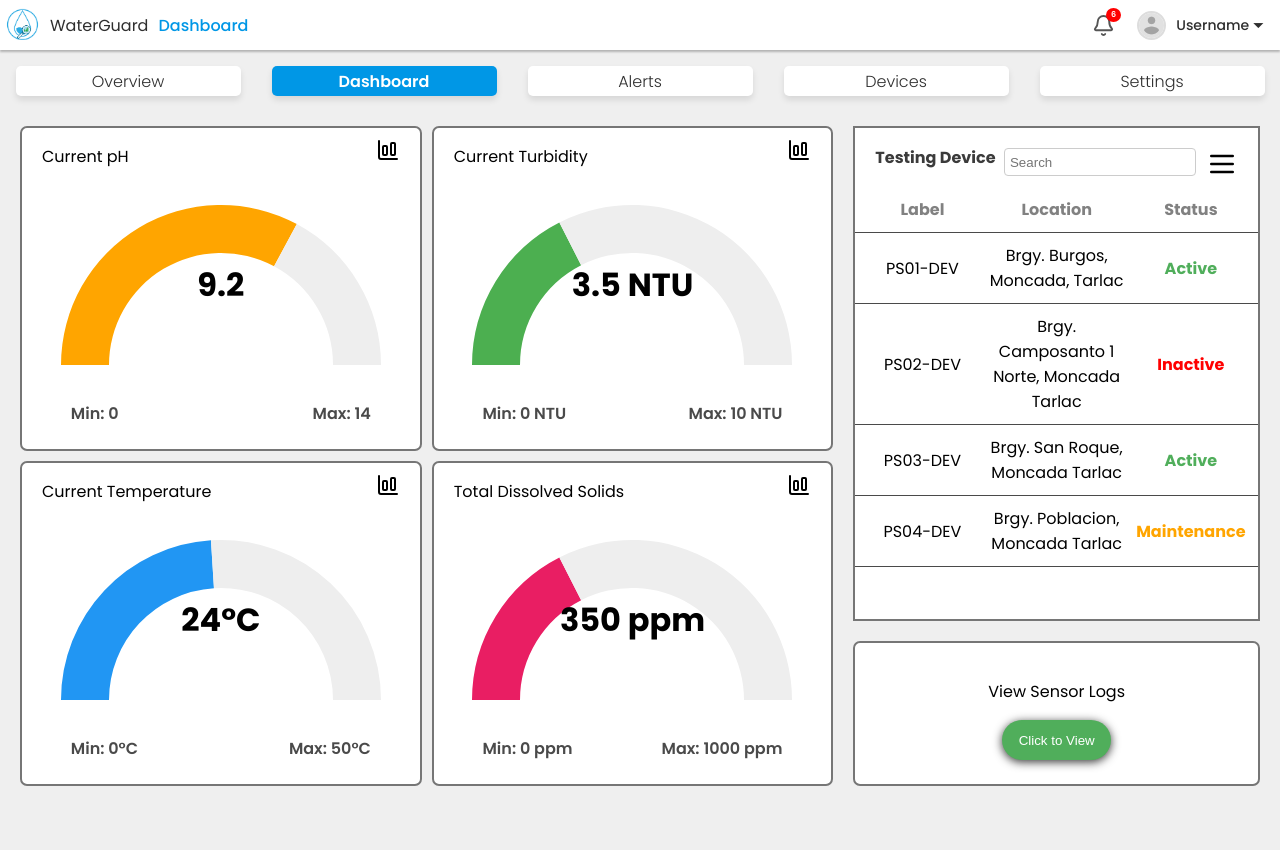
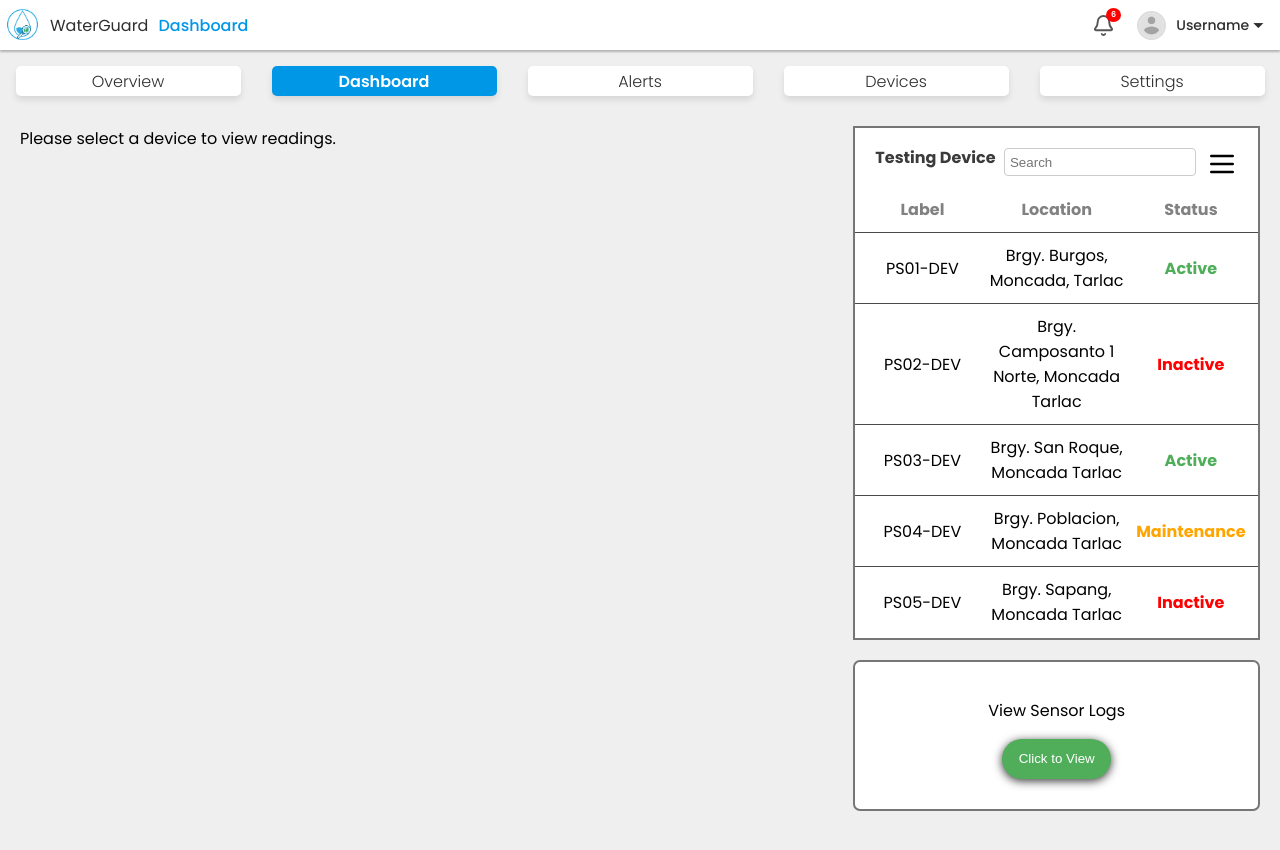
Before and after one commit to Chowzkie/WaterGuard, a React (Vite) app in the folder cp1-webapp-project/: page /dashboard in a window 1280 px wide. Shown: the top 850 px of the page. Built offline with nearby package versions, Linux system fonts and the light colour scheme.

Commit message:
Make the Device ID into the table clickable at kung ano yung clinick yun yung ipapakita sa mga dashboard na cards

```diff
--- a/cp1-webapp-project/src/Components/Dashboard/Dashboard.jsx
+++ b/cp1-webapp-project/src/Components/Dashboard/Dashboard.jsx
@@ -1,56 +1,90 @@
 import '../../Styles/Dashboard.css';
-import React, { useState, useEffect } from 'react';
-import DeviceStatus from './DeviceStatus'
-import Readings from './Readings'
+import React, { useState } from 'react';
+import DeviceStatus from './DeviceStatus';
+import Readings from './Readings';
+import { color } from 'chart.js/helpers';
 
+// MOCK DATA
+const initialDevices = [
+  {
+    id: 'PS01-DEV',
+    location: 'Brgy. Burgos, Moncada, Tarlac',
+    status: 'Active',
+    readings: [
+      { id: 1, title: 'Current pH', value: 9.2, min: 0, max: 14, unit: '', color: '#FFA500' },
+      { id: 2, title: 'Turbidity', value: 3.5, min: 0, max: 10, unit: ' NTU', color: '#4CAF50' },
+      { id: 3, title: 'Temperature', value: 24, min: 0, max: 50, unit: '°C', color: '#2196F3' },
+      { id: 4, title: 'TDS', value: 350, min: 0, max: 1000, unit: ' ppm', color: '#E91E63' },
+    ]
+  },
+  {
+    id: 'PS02-DEV',
+    location: 'Brgy. Camposanto 1 Norte, Moncada Tarlac',
+    status: 'Inactive',
+    readings: [
+      { id: 5, title: 'Current pH', value: 7.1, min: 0, max: 14, unit: '', color: '#FFA500' },
+      { id: 6, title: 'Turbidity', value: 2.0, min: 0, max: 10, unit: ' NTU', color: '#4CAF50' },
+      { id: 7, title: 'Temperature', value: 26, min: 0, max: 50, unit: '°C', color: '#2196F3' },
+      { id: 8, title: 'TDS', value: 300, min: 0, max: 1000, unit: ' ppm', color: '#E91E63' },
+    ]
+  },
+  {
+    id: 'PS03-DEV',
+    location: 'Brgy. San Roque, Moncada  Tarlac',
+    status: 'Active',
+    readings: [
+      { id: 9, title: 'Current pH', value: 6.8, min: 0, max: 14, unit: '', color: '#FFA500' },
+      { id: 10, title: 'Turbidity', value: 1.2, min: 0, max: 10, unit: ' NTU', color: '#4CAF50' },
+      { id: 11, title: 'Temperature', value: 27, min: 0, max: 50, unit: '°C', color: '#2196F3' },
+      { id: 12, title: 'TDS', value: 290, min: 0, max: 1000, unit: ' ppm', color: '#E91E63' },
+    ]
+  },
+  {
+    id: 'PS04-DEV',
+    location: 'Brgy. Poblacion, Moncada Tarlac',
+    status: 'Maintenance',
+    readings: [
+      { id: 13, title: 'Current pH', value: 8.5, min: 0, max: 14, unit: '', color: '#FFA500' },
+      { id: 14, title: 'Turbidity', value: 4.5, min: 0, max: 10, unit: ' NTU', color: '#4CAF50' },
+      { id: 15, title: 'Temperature', value: 22, min: 0, max: 50, unit: '°C', color: '#2196F3' },
+      { id: 16, title: 'TDS', value: 370, min: 0, max: 1000, unit: ' ppm', color: '#E91E63' },
+    ]
+  },
+  {
+    id: 'PS05-DEV',
+    location: 'Brgy. Sapang, Moncada Tarlac',
+    status: 'Inactive',
+    readings: [
+      {id: 17, title: 'Current pH', value: 5, min: 0, max: 14, unit: '', color: '#FFA500'},
+      {id: 18, title: 'Turbididty', value: 3, min: 0, max: 10, unit: ' NTU', color: '#4CAF50' },
+      {id: 19, title: 'Temperature', value: 12, min: 0, max: 50, unit: ' °C', color: '#2196F3'},
+      {id: 20, title: 'TDS', value: 240, min: 0, max: 1000, unit: ' ppm', color: '#E91E63'},
+    ]
+  },
+];
+  /** For Backend
+  useEffect(() => {
+    async function fetchDevices() {
+      const response = await fetch('http://localhost:5000/devices');  // your backend API endpoint
+      const data = await response.json();
+      setDevices(data);
+    }
+    fetchDevices();
+  }, []);
+   */
 
-// --- MOCK DATA (In a real app, this would come from an API) ---
-// The color of the chart is inn here
-const initialReadings = [
-  { id: 1, title: 'Current pH', value: 9.2, min: 0, max: 14, unit: '' , color: '#FFA500'},
-  { id: 2, title: 'Current Turbidity', value: 3.5, min: 0, max: 10, unit: ' NTU', color: '#4CAF50'},
-  { id: 3, title: 'Current Temperature', value: 24, min: 0, max: 50, unit: '°C',  color: '#2196F3'},
-  { id: 4, title: 'Total Dissolved Solids', value: 350, min: 0, max: 1000, unit: ' ppm',  color: '#E91E63'},
-];
+function Dashboard() {
+  const [devices, setDevices] = useState(initialDevices);
+  const [selectedDeviceId, setSelectedDeviceId] = useState(null);
 
-const initialDevices = [
-    { id: 'PS01-DEV', location: 'Brgy. Burgos, Moncada, Tarlac', status: 'Active' },
-    { id: 'PS02-DEV', location: 'Brgy. Camposanto 1 Norte, Moncada Tarlac', status: 'Inactive' },
-    { id: 'PS03-DEV', location: 'Brgy. San Roque, Moncada  Tarlac', status: 'Active' },
-    { id: 'PS04-DEV', location: 'Brgy. Poblacion, Moncada Tarlac', status: 'Maintenance' },
-];
-// ---------------------------------------------------------------
+  const selectedDevice = devices.find((device) => device.id === selectedDeviceId);
 
-
-function Dashboard(){
-
-    // State to hold our dynamic data
-      const [readings, setReadings] = useState(initialReadings);
-      const [devices, setDevices] = useState(initialDevices);
-      //const [user, setUser] = useState({ name: 'Username' });
-      //const [currentPage, setCurrentPage] = useState('Dashboard');
-
-      // Example of how you might update data in the future (e.g., fetching from a server)
-      // useEffect(() => {
-      //   const interval = setInterval(() => {
-      //     // Logic to fetch new data and update state with setReadings and setDevices
-      //     console.log("Fetching new data...");
-      //   }, 5000); // Fetch every 5 seconds
-      //   return () => clearInterval(interval);
-      // }, []);
-
-
-    return(
-        <div className='component-wrapper-dashboard'>
-
-            {/* Pass the readings data as a prop */}
-            <Readings readingsData={readings} />
-            {/* Pass the devices data as a prop */}
-            <DeviceStatus devicesData={devices} />
-
-        </div>
-    );
-
-};
+  return (
+    <div className='component-wrapper-dashboard'>
+      <Readings selectedDevice={selectedDevice} />
+      <DeviceStatus devicesData={devices} selectedDeviceId={selectedDeviceId} setSelectedDeviceId={setSelectedDeviceId} />
+    </div>
+  );
+}
 
 export default Dashboard;
--- a/cp1-webapp-project/src/Components/Dashboard/DeviceStatus.jsx
+++ b/cp1-webapp-project/src/Components/Dashboard/DeviceStatus.jsx
@@ -1,52 +1,35 @@
+// DeviceStatus.jsx
 import React, { useState, useEffect } from 'react';
 import StatusStyle from '../../Styles/DeviceStatus.module.css';
 import { Search, Menu } from 'lucide-react';
 
-// A function to apply styles based on the device status
 const getStatusStyle = (status) => {
   switch (status.toLowerCase()) {
-    case 'active':
-      return { color: '#50AE5B', fontWeight: 'bold' };
-    case 'inactive':
-      return { color: 'red', fontWeight: 'bold' };
-    case 'maintenance':
-      return { color: 'orange', fontWeight: 'bold' };
-    default:
-      return {};
+    case 'active': return { color: '#50AE5B', fontWeight: 'bold' };
+    case 'inactive': return { color: 'red', fontWeight: 'bold' };
+    case 'maintenance': return { color: 'orange', fontWeight: 'bold' };
+    default: return {};
   }
 };
 
-const DeviceStatus = ({ devicesData }) => {
-  // States for search & status filter
+const DeviceStatus = ({ devicesData, selectedDeviceId, setSelectedDeviceId }) => {
   const [searchTerm, setSearchTerm] = useState('');
   const [statusFilter, setStatusFilter] = useState('');
   const [showMenu, setShowMenu] = useState(false);
 
-  // For backend: If you plan to fetch data from API later, you can move devicesData here:
+  // For backend:
   /*
-  const [devicesData, setDevicesData] = useState([]);
-
   useEffect(() => {
-    // You can replace this with your real API later:
-    const fetchData = async () => {
-      const response = await fetch('/api/devices');  // <-- your backend API endpoint
-      const data = await response.json();
-      setDevicesData(data);
-    };
-
-    fetchData();
+    fetch('/api/devices').then(res => res.json()).then(data => setDevices(data));
   }, []);
   */
 
-  // Frontend filtering logic (keep this for now with mock data)
   const filteredDevices = devicesData.filter(device => {
     const matchSearch =
       device.id.toLowerCase().includes(searchTerm.toLowerCase()) ||
       device.location.toLowerCase().includes(searchTerm.toLowerCase());
-
     const matchStatus =
       statusFilter === '' || device.status.toLowerCase() === statusFilter.toLowerCase();
-
     return matchSearch && matchStatus;
   });
 
@@ -55,55 +38,40 @@ const DeviceStatus = ({ devicesData }) => {
       <div className={StatusStyle["testing-device-table"]}>
         <div className={StatusStyle["table-title"]}>
           <p>Testing Device</p>
-
           <div className={StatusStyle["table-icon"]}>
-
-        {/*Search Box */}
-        <input
-          type="text"
-          placeholder="Search"
-          value={searchTerm}
-          onChange={(e) => setSearchTerm(e.target.value)}
-          className={StatusStyle["search-box"]}
-        />
-
-        {/*Dropdown Menu */}
+            <input type="text" placeholder="Search" value={searchTerm} onChange={(e) => setSearchTerm(e.target.value)} className={StatusStyle["search-box"]} />
             <div className={StatusStyle["menu-container"]}>
-          <div onClick={() => setShowMenu(!showMenu)} className={StatusStyle["menu-icon"]}>
-            <Menu size={32}/>
-          </div>
-          {/**Menu Options*/}
+              <div onClick={() => setShowMenu(!showMenu)} className={StatusStyle["menu-icon"]}><Menu size={32}/></div>
               {showMenu && (
                 <div className={StatusStyle["menu-dropdown"]}>
-              <div onClick={() => setStatusFilter('')} className={StatusStyle["menu-option-clear"]} id={StatusStyle.all}>Show All</div>
-              <div onClick={() => setStatusFilter('active')} className={StatusStyle["menu-option"]} id={StatusStyle.active}>Active</div>
-              <div onClick={() => setStatusFilter('inactive')} className={StatusStyle["menu-option"]} id={StatusStyle.inactive}>Inactive</div>
-              <div onClick={() => setStatusFilter('maintenance')} className={StatusStyle["menu-option"]} id={StatusStyle.maintenance}>Maintenance</div>
+                  <div onClick={() => setStatusFilter('')} className={StatusStyle["menu-option-clear"]}>Show All</div>
+                  <div onClick={() => setStatusFilter('active')} className={StatusStyle["menu-option"]}>Active</div>
+                  <div onClick={() => setStatusFilter('inactive')} className={StatusStyle["menu-option"]}>Inactive</div>
+                  <div onClick={() => setStatusFilter('maintenance')} className={StatusStyle["menu-option"]}>Maintenance</div>
                 </div>
               )}
             </div>
           </div>
         </div>
 
-
         <div className={StatusStyle["device-table"]}>
           <table>
             <thead>
-              <tr>
-                <th>Label</th>
-                <th>Location</th>
-                <th>Status</th>
-              </tr>
+              <tr><th>Label</th><th>Location</th><th>Status</th></tr>
             </thead>
             <tbody>
               {filteredDevices.length === 0 ? (
-                <tr>
-                  <td colSpan="3">No devices found.</td>
-                </tr>
+                <tr><td colSpan="3">No devices found.</td></tr>
               ) : (
                 filteredDevices.map(device => (
                   <tr key={device.id}>
-                    <td>{device.id}</td>
+                    <td>
+                      <button
+                        onClick={() => setSelectedDeviceId(device.id)}
+                        className={`${StatusStyle["label-button"]} ${device.id === selectedDeviceId ? StatusStyle["active-button"] : ''}`}>
+                        {device.id}
+                      </button>
+                    </td>
                     <td>{device.location}</td>
                     <td style={getStatusStyle(device.status)}>{device.status}</td>
                   </tr>
--- a/cp1-webapp-project/src/Components/Dashboard/Readings.jsx
+++ b/cp1-webapp-project/src/Components/Dashboard/Readings.jsx
@@ -1,6 +1,5 @@
 import React from 'react';
 import ReadingsStyle from '../../Styles/Readings.module.css';
-import { ChartColumnBig } from 'lucide-react';
 import { Doughnut } from 'react-chartjs-2';
 import { Chart as ChartJS, ArcElement, Tooltip, Legend } from 'chart.js';
 
@@ -26,25 +25,19 @@ const ReadingCard = ({ title, value, min, max, unit, color }) => {
   const options = {
     responsive: true,
     maintainAspectRatio: false,
-    plugins: {
-      legend: { display: false },
-      tooltip: { enabled: false },
-    },
+    plugins: { legend: { display: false }, tooltip: { enabled: false } },
   };
 
   return (
     <div className={ReadingsStyle.readings}>
       <div className={ReadingsStyle["readings-title"]}>
         <p>{title}</p>
-        <a href="#"><ChartColumnBig /></a>
       </div>
 
       <div className={ReadingsStyle["readings-diagram"]}>
         <div className={ReadingsStyle["chart-container"]}>
           <Doughnut data={data} options={options} />
-          <div className={ReadingsStyle["chart-center-text"]}>
-            {value}{unit}
-          </div>
+          <div className={ReadingsStyle["chart-center-text"]}>{value}{unit}</div>
         </div>
 
         <div className={ReadingsStyle["min-max"]}>
@@ -55,10 +48,15 @@ const ReadingCard = ({ title, value, min, max, unit, color }) => {
     </div>
   );
 };
-const Readings = ({ readingsData }) => {
+
+const Readings = ({ selectedDevice }) => {
+  if (!selectedDevice) {
+    return <div>Please select a device to view readings.</div>;
+  }
+
   return (
     <div className={ReadingsStyle["readings-container"]}>
-      {readingsData.map((reading) => (
+      {selectedDevice.readings.map((reading) => (
         <ReadingCard
           key={reading.id}
           title={reading.title}
--- a/cp1-webapp-project/src/Styles/DeviceStatus.module.css
+++ b/cp1-webapp-project/src/Styles/DeviceStatus.module.css
@@ -108,6 +108,22 @@
 .device-table table td{
     font-size: 1rem
 }
+.label-button{
+    background: none;
+    border: none;
+    color: inherit;
+    cursor: pointer;
+    padding: 5px 10px;
+    border-radius: 5px;
+    transition: background 0.3s ease;
+    font-size: 1em;
+    font-family: 'Poppins', sans-serif;
+}
+.active-button {
+    background-color: #cce5ff; /* Light blue when selected */
+    font-weight: bold;
+    width: 80%;
+}
 .logs-container{
     background-color: #ffffff;
     border: 2px solid #767676;
```
Lines whose indentation alone changed are shown as unchanged.
